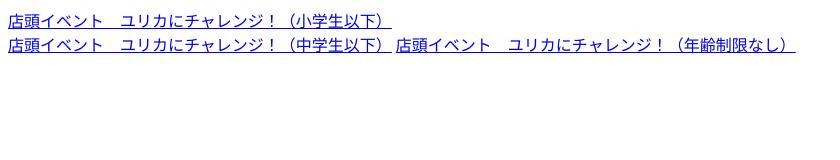
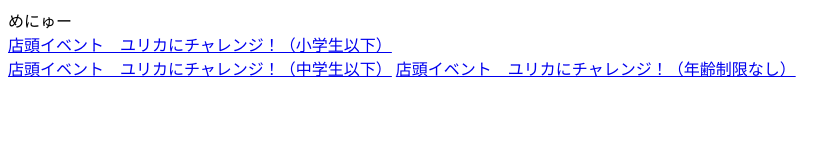
Before and after one commit to aikatsukamen/onparade-event03, a website built with webpack: page docs/index.html in a window 1280 px wide. Shown: the whole page, without its empty margins (0-840 px from the left). Built offline with nearby package versions, Linux system fonts and the light colour scheme; what google-charts would draw is missing.

Commit message:
タイトルのような何か

```diff
--- a/docs/index.html
+++ b/docs/index.html
@@ -4,6 +4,7 @@
     <meta charset="UTF-8" />
   </head>
   <body>
+    <div>めにゅー</div>
     <div>
       <a href="./index01.html">店頭イベント　ユリカにチャレンジ！（小学生以下）</a></div>
       <a href="./index02.html">店頭イベント　ユリカにチャレンジ！（中学生以下）</a></div>
```
